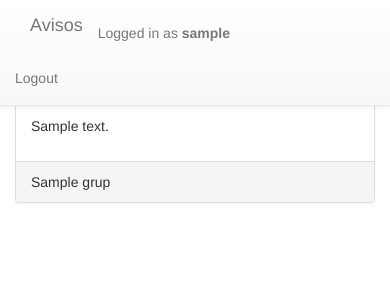
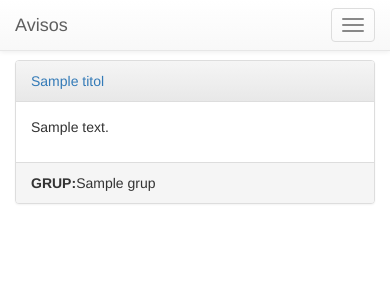
Before and after one commit to FIBUPC/demo_fib_api_flask, a Flask app: template templates/home.html in a window 390 px wide. Shown: the top 300 px of the page. Run offline with Flask 2, Linux system fonts and the light colour scheme; the template is opened without the code that fills it: most values are stand-ins (such as "Sample title", 1, 10 or a date in 2020); parts of the project's set-up code (start-up, migrations or seed data) failed here and were passed over; some libraries are stand-ins or nearby versions.

Commit message:
add navbar compatibility phones

```diff
--- a/templates/home.html
+++ b/templates/home.html
@@ -25,16 +25,27 @@
 <body>
 <nav class="navbar navbar-default navbar-fixed-top">
     <div class="container-fluid">
-        <a class="navbar-brand" href="#">{{ self.title() }}</a>
+        <div class="navbar-header">
+            <button type="button" class="navbar-toggle collapsed" data-toggle="collapse"
+                    data-target="#bs-example-navbar-collapse-1" aria-expanded="false">
+                <span class="sr-only">Toggle navigation</span>
+                <span class="icon-bar"></span>
+                <span class="icon-bar"></span>
+                <span class="icon-bar"></span>
+            </button>
+            <a class="navbar-brand" href="#">{{ self.title() }}</a>
+        </div>
+        <div class="collapse navbar-collapse" id="bs-example-navbar-collapse-1">
         <ul class="nav navbar-nav navbar-right">
 
             {% if me %}
-                <li><p class="navbar-text">Logged in as <b>{{ me.username }}</b></p></li>
+                <li class="hidden-xs hidden-sm"><p class="navbar-text">Logged in as <b>{{ me.username }}</b></p></li>
                 <li><a href="{{ url_for('logout') }}">Logout</a></li>
             {% else %}
                 <li><a href="{{ url_for('login') }}">Login</a></li>
             {% endif %}
         </ul>
+        </div>
     </div>
 </nav>
 <div class="container" style="padding-top: 60px">
@@ -55,13 +66,20 @@
     <div class="row">
         {% for avisos_sliced in avisos|slice(3) %}
             <div class="col-md-4">
+                {% set outer_loop = loop %}
                 {% for avis in avisos_sliced %}
                     <div class="panel panel-default">
-                        <div class="panel-body">
-                            <h4>{{ avis.titol }}</h4>
-                            <p>{{ avis.text | safe }}</p>
+                        <div class="panel-heading">
+                            <a href="#collapse{{ outer_loop.index }}-{{ loop.index }}"
+                               data-toggle="collapse">{{ avis.titol }}</a>
                         </div>
-                        <div class="panel-footer">{{ avis.grup }}</div>
+                        <div id="collapse{{ outer_loop.index }}-{{ loop.index }}" class="panel-collapse collapse in">
+                            <div class="panel-body">
+
+                                <p>{{ avis.text | safe }}</p>
+                            </div>
+                            <div class="panel-footer"><b>GRUP:</b>{{ avis.grup }}</div>
+                        </div>
                     </div>
                 {% endfor %}
             </div>
```
